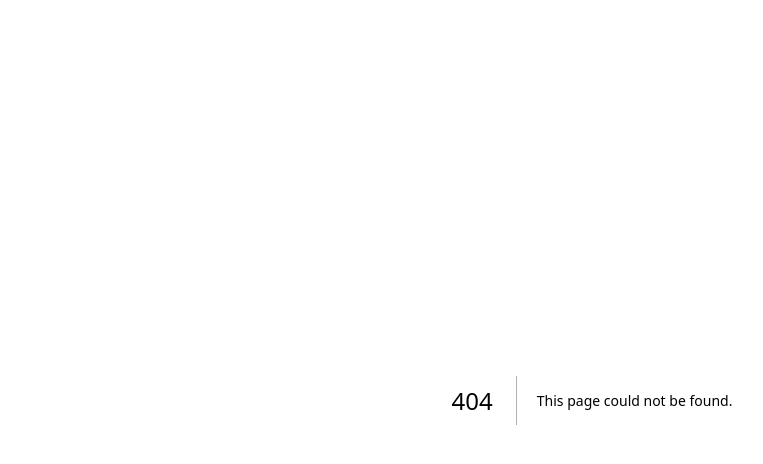
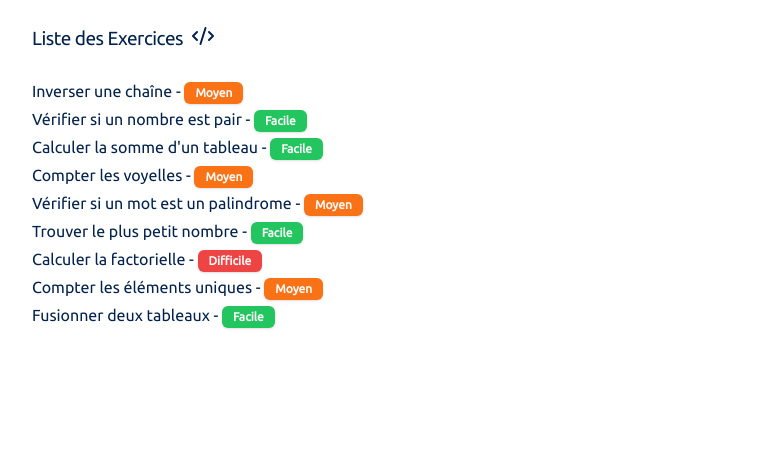
Before and after one commit to CMia03/versa-app, a Next.js app: page /components/exercices in a window 1280 px wide. Before the commit this address had no page. Shown: the top 464 px of the page, without its empty margins (48-811 px from the left). Built offline with nearby package versions, Linux system fonts and the light colour scheme.

Commit message:
ajouter test algo

```diff
--- a/package.json
+++ b/package.json
@@ -9,6 +9,7 @@
     "lint": "next lint"
   },
   "dependencies": {
+    "@monaco-editor/react": "^4.6.0",
     "@radix-ui/react-accordion": "^1.2.1",
     "@radix-ui/react-alert-dialog": "^1.1.2",
     "@radix-ui/react-dialog": "^1.1.2",
--- a/pages/[locale]/acceuil.tsx
+++ b/pages/[locale]/acceuil.tsx
@@ -3,7 +3,7 @@ import { Typography } from "@/components/ui/Typography";
 import { Card, CardContent, CardDescription, CardHeader, CardTitle } from "@/components/ui/card";
 import Layout from "../layout";
 import Link from "next/link";
-import { UtensilsCrossed, MessageCircleQuestion, Calculator, Gamepad2   } from "lucide-react"
+import { UtensilsCrossed, MessageCircleQuestion, Calculator, Gamepad2, Code  } from "lucide-react"
 import Image from "next/image";
 
 const welcomePages = () => {
@@ -40,6 +40,12 @@ const welcomePages = () => {
             image: <Gamepad2 />,
             href: "/pages/memory-game"
 
+        },
+        {
+            title: "Excercice Algorithme",
+            description: "Découvrez des recettes de cuisine.",
+            image: <Code />,
+            href: "/pages/algo"
         }
     ]
 
--- /dev/null
+++ b/pages/[locale]/algo.tsx
@@ -0,0 +1,19 @@
+import Link from 'next/link';
+import Layout from '../layout';
+import { Typography } from "@/components/ui/Typography";
+import { Code } from 'lucide-react';
+
+export default function algoPages() {
+  return (
+    <Layout>
+      <Typography variant="h3">Bienvenue sur la Plateforme d'Exercices d'Algorithmique <Code /></Typography>
+      <Typography variant="p">Explorez des exercices pour améliorer vos compétences en programmation.</Typography>
+
+      <Link href="/pages/exercices">
+        <Typography variant="p" className="text-end text-blue-900 mt-10">
+          Voir les Exercices
+        </Typography>
+      </Link>
+    </Layout>
+  );
+}
--- /dev/null
+++ b/pages/[locale]/exercices/[id].tsx
@@ -0,0 +1,63 @@
+import React from 'react';
+import Layout from '@/pages/layout';
+import { useRouter } from 'next/router';
+import { useState, useEffect } from 'react';
+import Editor from '@monaco-editor/react';
+import exercices from '../../components/exercices.json';
+import { Typography } from '@/components/ui/Typography';
+import { Button } from '@/components/ui/button';
+
+export default function ExercisePage() {
+  const router = useRouter();
+  const { id } = router.query;
+  const [code, setCode] = useState<string>("// Écrivez votre solution ici");
+  const [result, setResult] = useState<string>("");
+  const [exercise, setExercise] = useState<any | null>(null);
+
+  useEffect(() => {
+    if (id) {
+      const parsedId = parseInt(id as string, 10);
+      const foundExercise = exercices.find((ex) => ex.id === parsedId);
+      setExercise(foundExercise || null);
+    }
+  }, [id]);
+
+  const handleSubmit = () => {
+    if (!exercise) return;
+
+    let success = true;
+    for (const test of exercise.tests) {
+      try {
+        const input = JSON.parse(test.input);
+        const func = new Function('input', `${code}`);
+        const output = func(input);
+        if (output !== test.output) {
+          success = false;
+          break;
+        }
+      } catch (error) {
+        success = false;
+        break;
+      }
+    }
+    setResult(success ? "Réussite!" : "Échec, essayez encore.");
+  };
+
+  if (!exercise) return <div>Exercice non trouvé</div>;
+
+  return (
+    <Layout>
+      <Typography variant="h3">{exercise.title}</Typography>
+      <Typography variant="p">{exercise.description}</Typography> <br />
+      <Editor
+        height="400px"
+        defaultLanguage="javascript"
+        defaultValue={code}
+        theme="vs-dark"
+        onChange={(value) => setCode(value || "")}
+      />
+      <Button onClick={handleSubmit} className='mt-5'>Soumettre</Button>
+      {result && <Typography variant="p">Résultat: {result}</Typography>}
+    </Layout>
+  );
+}
--- /dev/null
+++ b/pages/[locale]/exercices/index.tsx
@@ -0,0 +1,43 @@
+
+import React from 'react';
+import Layout from '@/pages/layout';
+import Link from 'next/link';
+import exercices from '../../components/exercices.json';
+import { Typography } from '@/components/ui/Typography';
+import { Badge } from "@/components/ui/badge"
+import { CodeXml } from 'lucide-react';
+
+const getBadgeColor = (difficulty: any) => {
+    switch (difficulty) {
+        case 'Facile':
+            return 'success'; // Vert
+        case 'Moyen':
+            return 'warning'; // Orange
+        case 'Difficile':
+            return 'error'; // Rouge
+        default:
+            return 'default';
+    }
+};
+
+export default function ExercisesList() {
+    return (
+        <Layout>
+            <Typography variant="h3" className='flex'>Liste des Exercices &nbsp; <CodeXml /></Typography> <br />
+            <ul>
+                {exercices.map((exercise) => (
+                    <li key={exercise.id}>
+                        <Link href={`/pages/exercices/${exercise.id}`} legacyBehavior className='!cursor-pointer'>
+                            <Typography variant="p">{exercise.title} - <Badge className={
+                                exercise.difficulty === 'Difficile' ? 'bg-red-500' :
+                                    exercise.difficulty === 'Facile' ? 'bg-green-500' :
+                                        exercise.difficulty === 'Moyen' ? 'bg-orange-500' :
+                                            ''
+                            }>{exercise.difficulty}</Badge></Typography>
+                        </Link>
+                    </li>
+                ))}
+            </ul>
+        </Layout>
+    );
+}
--- /dev/null
+++ b/pages/components/exercices.json
@@ -0,0 +1,92 @@
+[
+  {
+    "id": 1,
+    "title": "Inverser une chaîne",
+    "description": "Écrivez une fonction qui prend une chaîne de caractères et retourne cette chaîne inversée.",
+    "difficulty": "Moyen",
+    "tests": [
+      { "input": "\"hello\"", "output": "\"olleh\"" },
+      { "input": "\"world\"", "output": "\"dlrow\"" }
+    ]
+  },
+  {
+    "id": 3,
+    "title": "Vérifier si un nombre est pair",
+    "description": "Écrivez une fonction qui prend un nombre en entrée et retourne 'true' si le nombre est pair, sinon 'false'.",
+    "difficulty": "Facile",
+    "tests": [
+      { "input": "4", "output": "true" },
+      { "input": "7", "output": "false" }
+    ]
+  },
+  {
+    "id": 4,
+    "title": "Calculer la somme d'un tableau",
+    "description": "Écrivez une fonction qui prend un tableau de nombres et retourne la somme de ses éléments.",
+    "difficulty": "Facile",
+    "tests": [
+      { "input": "[1, 2, 3, 4]", "output": 10 },
+      { "input": "[5, 5, 5]", "output": 15 }
+    ]
+  },
+  {
+    "id": 5,
+    "title": "Compter les voyelles",
+    "description": "Écrivez une fonction qui prend une chaîne de caractères et retourne le nombre de voyelles (a, e, i, o, u) dans cette chaîne.",
+    "difficulty": "Moyen",
+    "tests": [
+      { "input": "\"hello\"", "output": 2 },
+      { "input": "\"aeiou\"", "output": 5 }
+    ]
+  },
+  {
+    "id": 6,
+    "title": "Vérifier si un mot est un palindrome",
+    "description": "Écrivez une fonction qui prend un mot et retourne 'true' si c'est un palindrome, sinon 'false'.",
+    "difficulty": "Moyen",
+    "tests": [
+      { "input": "\"madam\"", "output": "true" },
+      { "input": "\"hello\"", "output": "false" }
+    ]
+  },
+  {
+    "id": 7,
+    "title": "Trouver le plus petit nombre",
+    "description": "Écrivez une fonction qui prend un tableau de nombres et retourne le plus petit nombre.",
+    "difficulty": "Facile",
+    "tests": [
+      { "input": "[1, 2, 3, 4, 5]", "output": 1 },
+      { "input": "[-1, -5, -3]", "output": -5 }
+    ]
+  },
+  {
+    "id": 8,
+    "title": "Calculer la factorielle",
+    "description": "Écrivez une fonction qui prend un nombre entier et retourne sa factorielle.",
+    "difficulty": "Difficile",
+    "tests": [
+      { "input": "5", "output": 120 },
+      { "input": "7", "output": 5040 }
+    ]
+  },
+  {
+    "id": 9,
+    "title": "Compter les éléments uniques",
+    "description": "Écrivez une fonction qui prend un tableau et retourne le nombre d'éléments uniques.",
+    "difficulty": "Moyen",
+    "tests": [
+      { "input": "[1, 2, 2, 3, 4, 4, 5]", "output": 5 },
+      { "input": "[1, 1, 1, 1]", "output": 1 }
+    ]
+  },
+  {
+    "id": 10,
+    "title": "Fusionner deux tableaux",
+    "description": "Écrivez une fonction qui prend deux tableaux et retourne un seul tableau fusionné.",
+    "difficulty": "Facile",
+    "tests": [
+      { "input": "[1, 2, 3], [4, 5, 6]", "output": "[1, 2, 3, 4, 5, 6]" },
+      { "input": "[7, 8], [9, 10]", "output": "[7, 8, 9, 10]" }
+    ]
+  }
+]
--- a/pages/components/quiz.tsx
+++ b/pages/components/quiz.tsx
@@ -115,17 +115,6 @@ const Quiz = () => {
     setQuizFinished(false);
   };
 
-  // if (quizFinished) {
-  //   return (
-  //     <div>
-  //       <Typography variant="h3" className='text-center'>Quiz terminé !</Typography>
-  //       <Typography variant="p"> Vous avez obtenu {score} point sur {questions.length}.</Typography>
-
-  //       <Button onClick={handleRestartQuiz} className='mt-3'><Typography variant="p"> Recommencer </Typography></Button>
-  //     </div>
-  //   );
-  // }
-
   return (
     <div>
       {!quizFinished ? (
@@ -167,7 +156,7 @@ const Quiz = () => {
             </CardContent>
             <CardFooter className="justify-end">
               <Button onClick={handleNextQuestion} disabled={!selectedAnswer} className="mt-2">
-                Suivant
+                <Typography variant="p">Suivant</Typography>
               </Button>
             </CardFooter>
           </CardHeader>
@@ -176,15 +165,29 @@ const Quiz = () => {
         <AlertDialog open={quizFinished} onOpenChange={() => setQuizFinished(false)}>
           <AlertDialogContent>
             <AlertDialogHeader>
-              <AlertDialogTitle>    <Typography variant="p">Quiz Terminé ! </Typography></AlertDialogTitle>
+              <AlertDialogTitle>
+                <Typography variant="p">
+                  Quiz Terminé !
+                </Typography>
+              </AlertDialogTitle>
               <AlertDialogDescription>
-                <Typography variant="p"> Vous avez obtenu {score} point sur {questions.length}.</Typography>
+                <Typography variant="p">
+                  Vous avez obtenu {score} point sur {questions.length}.
+                </Typography>
               </AlertDialogDescription>
             </AlertDialogHeader>
 
             <AlertDialogFooter>
-              <AlertDialogCancel onClick={handleRestartQuiz}><Typography variant="p">Recommencer</Typography></AlertDialogCancel>
-              <AlertDialogAction onClick={() => setQuizFinished(false)}><Typography variant="p">Fermer</Typography></AlertDialogAction>
+              <AlertDialogCancel onClick={handleRestartQuiz}>
+                <Typography variant="p">
+                  Recommencer
+                </Typography>
+              </AlertDialogCancel>
+              <AlertDialogAction onClick={() => setQuizFinished(false)}>
+                <Typography variant="p">
+                  Fermer
+                </Typography>
+              </AlertDialogAction>
             </AlertDialogFooter>
           </AlertDialogContent>
         </AlertDialog>
--- a/pages/layout.tsx
+++ b/pages/layout.tsx
@@ -8,7 +8,7 @@ interface LayoutProps {
 const Layout: React.FC<LayoutProps> = ({ children }) => {
     return (
         <div className="flex flex-col min-h-screen ml-4 mr-4 md:ml-20 md:mr-20 mt-6 bg-white">
-            <main className="flex-1 bg-white">{children}</main>
+            <main className="flex-1">{children}</main>
         </div>
 
     );
```
Also changed, not shown: pages/components/editor.tsx (added), 1 other file (tests, documents, lock files or other folders).
